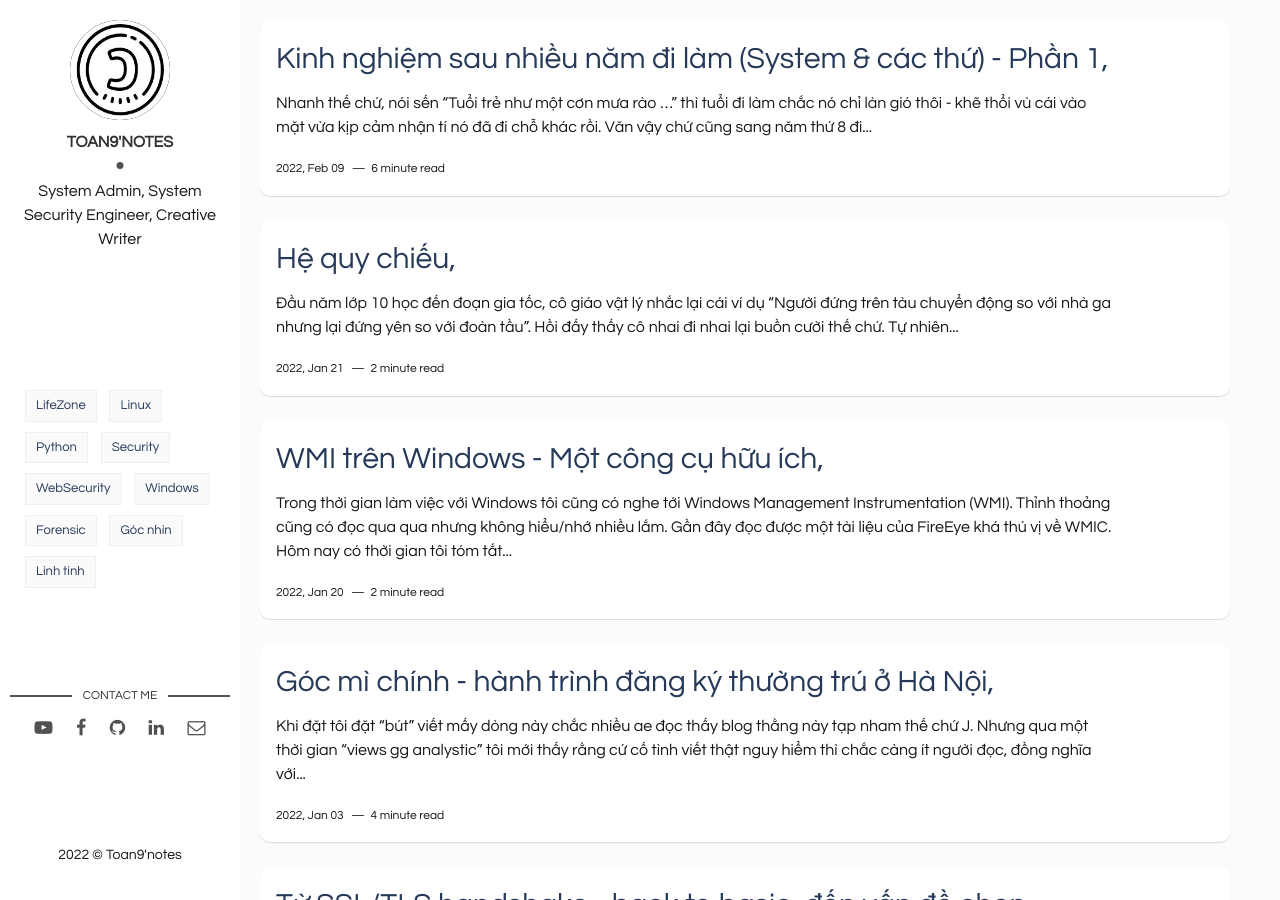
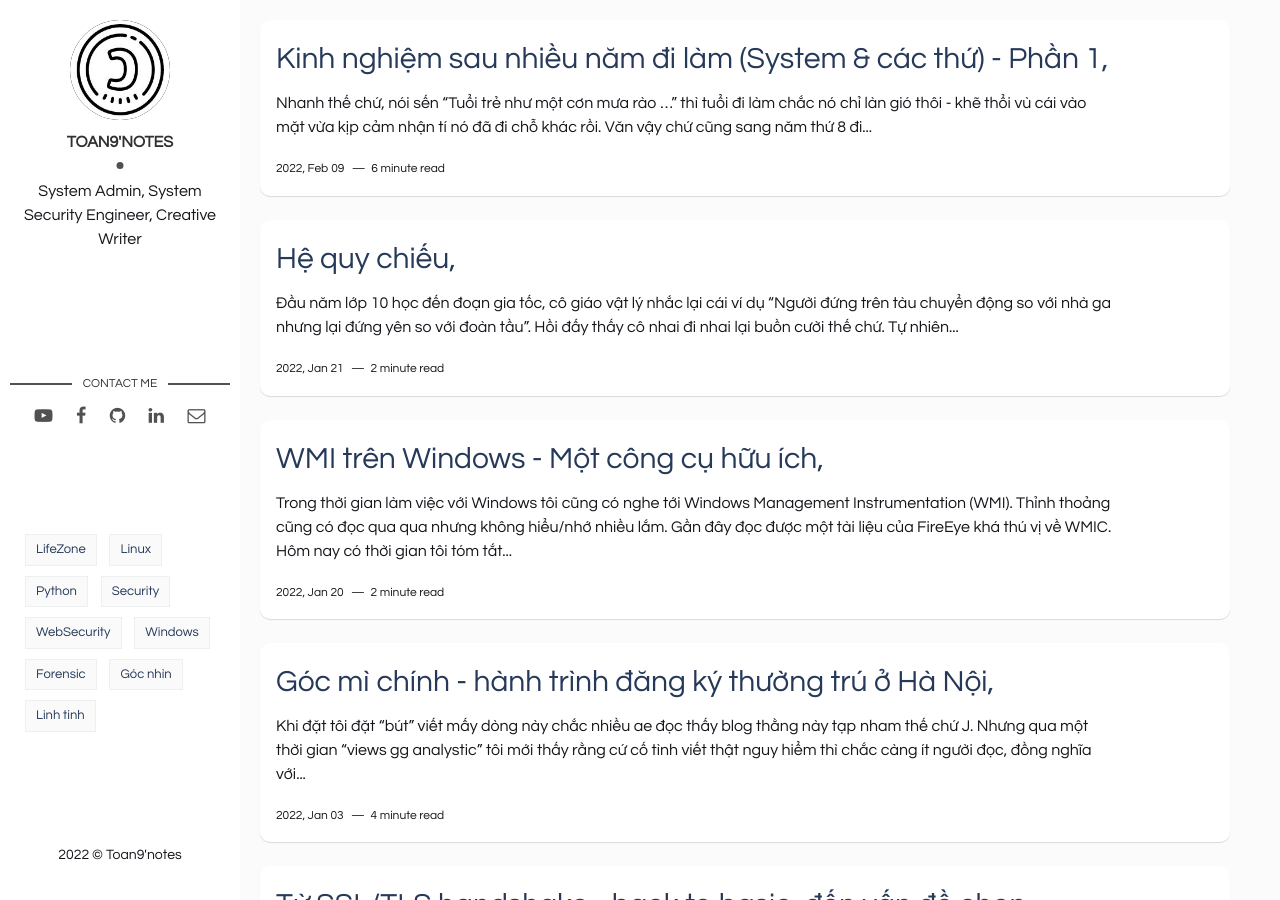
Before and after one commit to toannai/toan9, a Jekyll site: the page built from index.html, in a window 1280 px wide and 900 px high. Built offline with Jekyll 4.4.1, drawn with Linux system fonts in a browser that asks for light colours; the list of posts is cut into pages by our own code.

Commit message:
change footer 3

```diff
--- a/_layouts/main.html
+++ b/_layouts/main.html
@@ -13,14 +13,6 @@ layout: default
       <p>{{site.about-author}}</p>
     </div>
   </header> <!-- End Header -->
-
-  <ul class="tags">
-    {% for tag in site.tags %}
-      <li>
-        <a href="/tags/#{{ tag[0] }}" class="post-tag">{{ tag[0] }}</a>
-      </li>
-    {% endfor %}
-  </ul>
 
   <section class="contact">
     <h3 class="contact-title">Contact me</h3>
@@ -53,6 +45,14 @@ layout: default
     </ul>
   </section> <!-- End Section Contact -->
 
+  <ul class="tags">
+    {% for tag in site.tags %}
+      <li>
+        <a href="/tags/#{{ tag[0] }}" class="post-tag">{{ tag[0] }}</a>
+      </li>
+    {% endfor %}
+  </ul>
+
   <footer>
     <div class="copyright">
       <p>{{site.time | date: '%Y'}} &copy; {{site.author}}</p>
```
